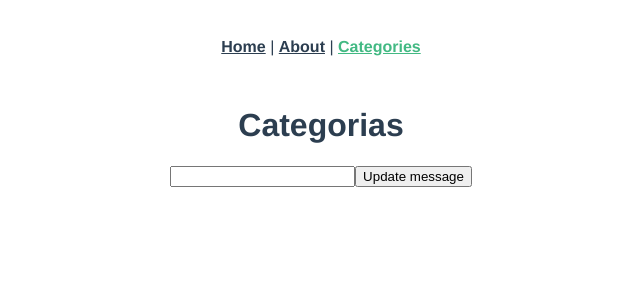
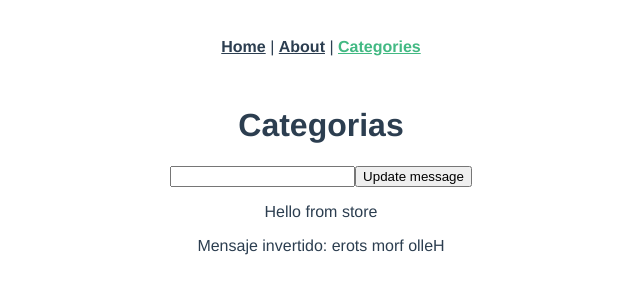
Before and after one commit to diter14/vuex-course, a Vue app: page /categories in a window 1280 px wide. Shown: the top 300 px of the page, without its empty margins (319-959 px from the left). Built offline with nearby package versions, Linux system fonts and the light colour scheme.

Commit message:
agrega getters para acceder a la informacion del state

```diff
--- a/src/store.js
+++ b/src/store.js
@@ -7,8 +7,11 @@ export default createStore({
     return {
       categories: [],
       message: "Hello from store",
-      showMessage: false,
+      showMessage: true,
     };
+  },
+  getters: {
+    getMessage: (state) => state.message,
   },
   actions: {
     setMessage: ({ commit }, message) => {
--- a/src/views/CategoryView.vue
+++ b/src/views/CategoryView.vue
@@ -5,6 +5,7 @@
     <button @click="setMessage">Update message</button>
     <br />
     <p v-if="showMessage">{{ message }}</p>
+    <p>Mensaje invertido: {{ messageReversed }}</p>
   </div>
 </template>
 <script>
@@ -19,7 +20,10 @@ export default {
     return {
       vMessage,
       showMessage: computed(() => store.state.showMessage),
-      message: computed(() => store.state.message),
+      message: computed(() => store.getters.getMessage), // Es una buena práctica acceder a la información del state mediante getters, no se recomienda acceder de forma directa
+      messageReversed: computed(() =>
+        store.getters.getMessage.split("").reverse().join("")
+      ),
       setMessage: () => {
         // store.commit("setMessage", vMessage.value); // No es buena práctica mutar los valores del state directamente. Es mejor usar actions mediante el método "dispatch"
         store.dispatch("setMessage", vMessage.value);
```
